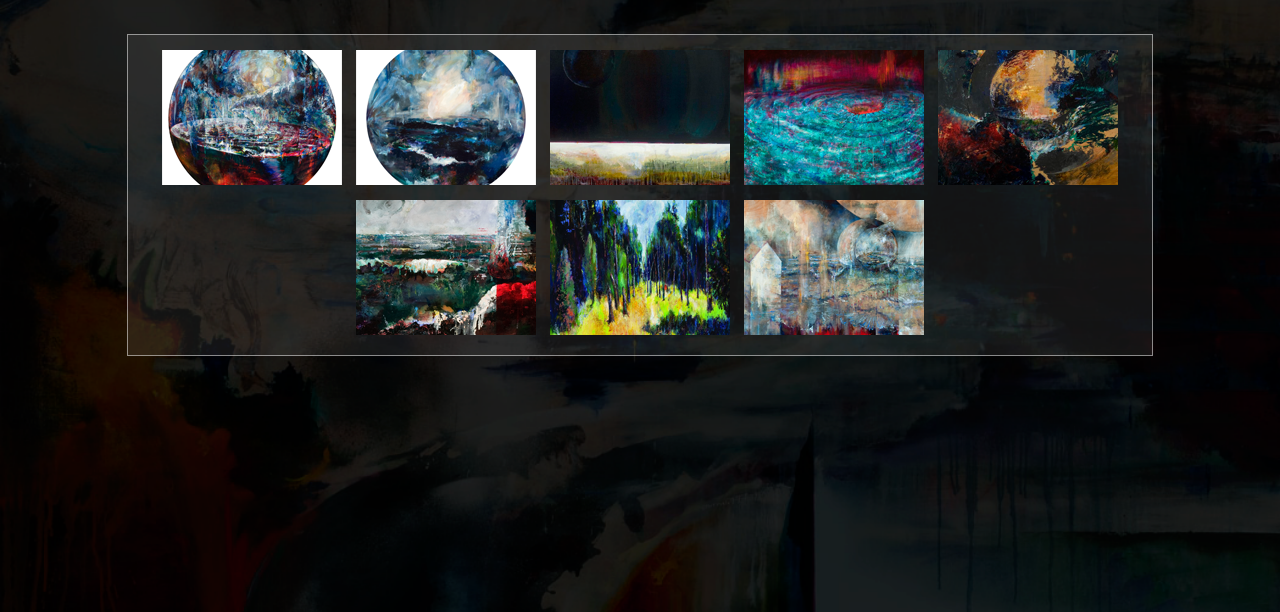
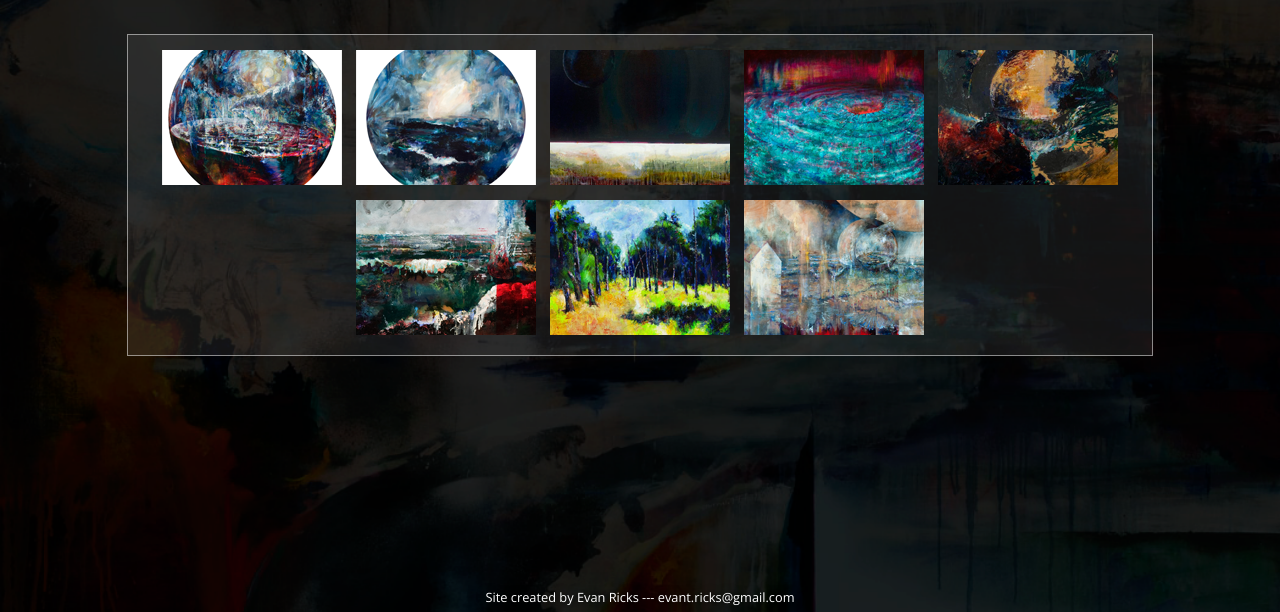
Before and after one commit to EvanRicks/MarcusGreene, a PHP site: page / in a window 1280 px wide. Shown: the part 188-800 px from the top of the page. Run offline with PHP 8.4, Linux system fonts and the light colour scheme.

Commit message:
Added footer, hid gallery overflow and corrected the_path.png's thumbnail aspect ratio

```diff
--- a/css/styles.css
+++ b/css/styles.css
@@ -58,6 +58,7 @@ hr {
 	margin: 0px auto;
 	background-color: rgba(255,255,255,0.075);
 	border: 1px solid rgba(255,255,255,0.5);
+	overflow: hidden;
 }
 #gallery {
 	list-style-type: none;
@@ -100,3 +101,10 @@ hr {
   	background-repeat: no-repeat;
   	background-size: contain;
 }
+footer {
+	text-align: center;
+	position: fixed;
+	top: 97%;
+	width: 100%;
+	font-size: 0.8em;
+}
--- a/index.html
+++ b/index.html
@@ -36,5 +36,8 @@
 			<li><img src="images/thumbs/wound_in_wave.png" alt="Wound in Wave"></li>
 		</ul>
 	</div>
+	<footer>
+		Site created by Evan Ricks --- evant.ricks@gmail.com
+	</footer>
 </body>
 </html>
--- a/js/script.js
+++ b/js/script.js
@@ -8,18 +8,21 @@ var main = function() {
 		resizeFrame();
 		$('#frame').fadeIn();
 		$('#overlay').fadeIn();
+		$('footer').fadeOut();
 		frameUp = true;
 	});
 	$('#frame').click(function() { //fade out and shrink frame when frame is clicked
 		shrinkFrame();
 		$(this).fadeOut();
 		$('#overlay').fadeOut();
+		$('footer').fadeIn();
 		frameUp = false;
 	});
 	$('#overlay').click(function() { //fade out and shrink frame when overlay is clicked
 		shrinkFrame();
 		$(this).fadeOut();
 		$('#frame').fadeOut();
+		$('footer').fadeIn();
 		frameUp = false;
 	});
 	function resizeFrame() {
```
Also changed, not shown: images/thumbs/the_path.png.
